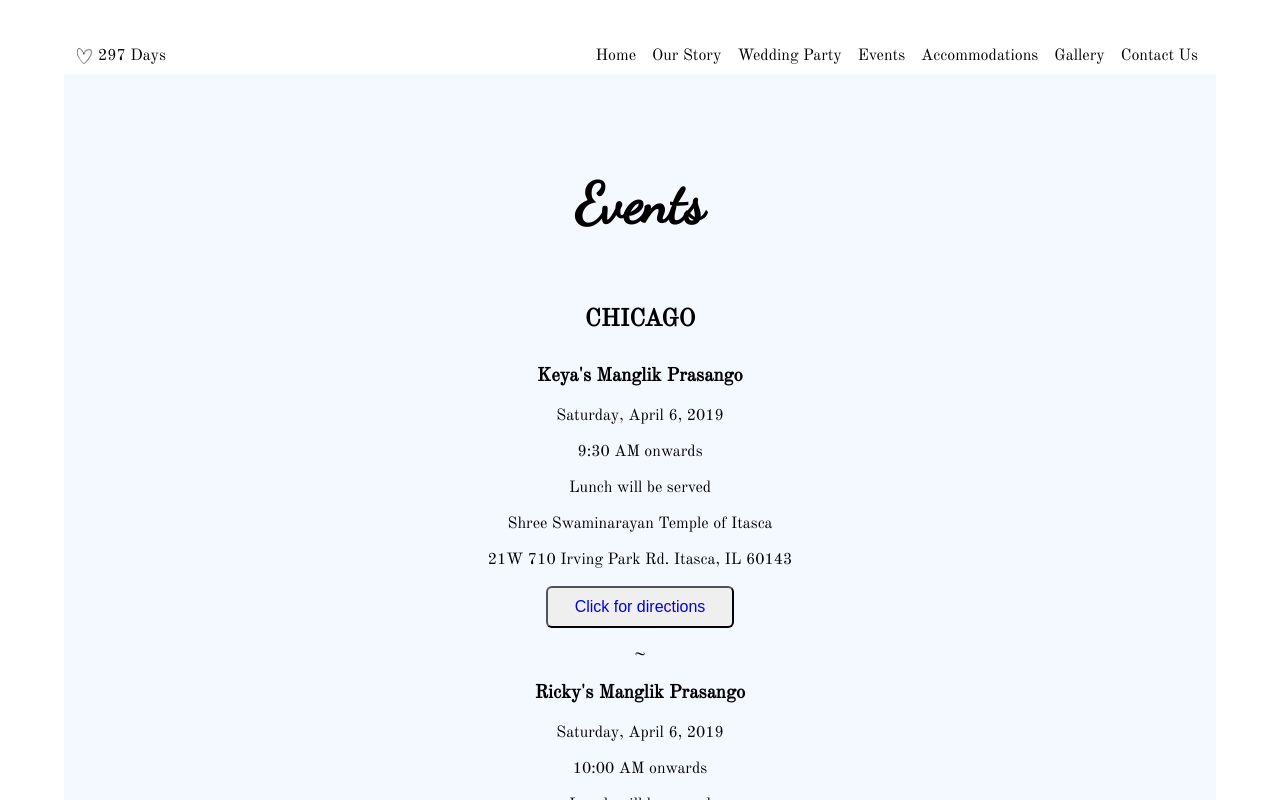
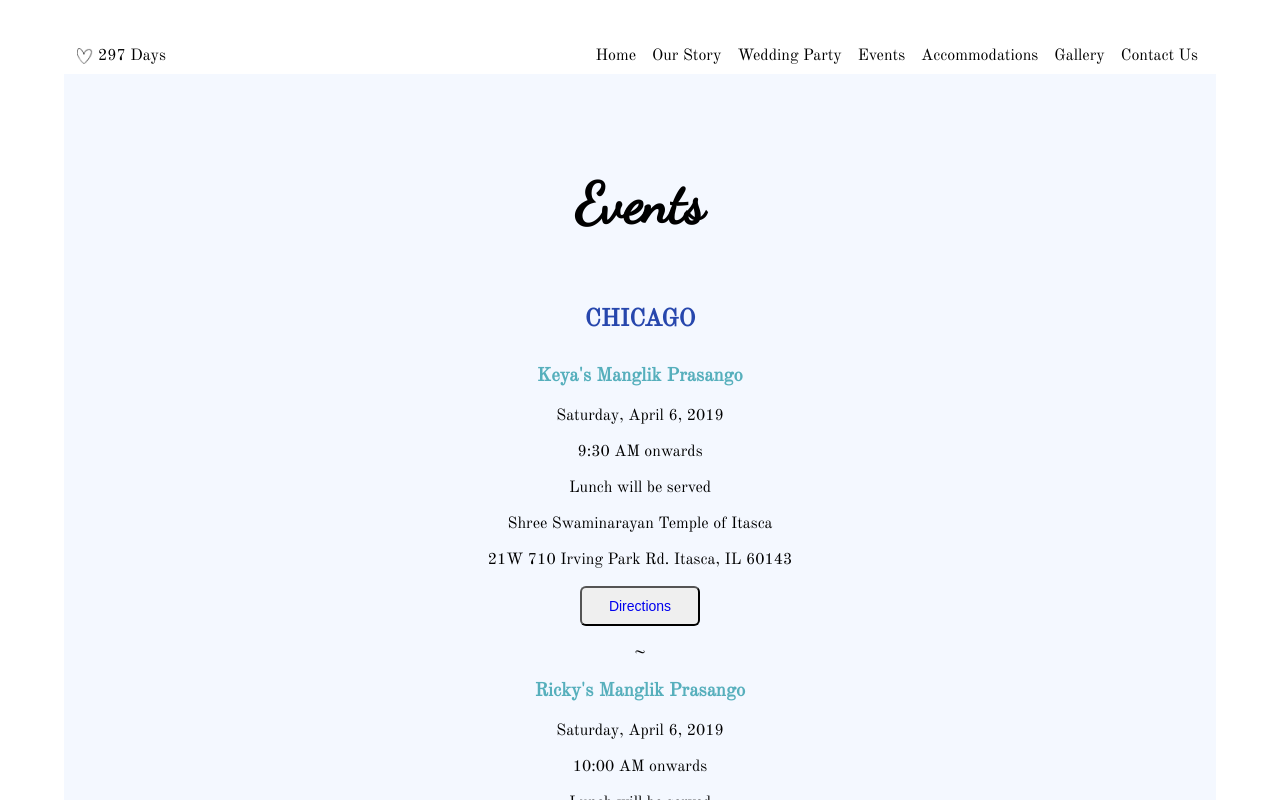
Before and after one commit to shreya317/rickyandkeya, a React (Create React App) app: page / in a window 1280 px wide. Both pictures are taken after a click on the link "Events". Shown: the top 800 px of the page. Built offline with nearby package versions, Linux system fonts and the light colour scheme.

Commit message:
color scheme update

```diff
--- a/src/Accommodations.css
+++ b/src/Accommodations.css
@@ -27,6 +27,7 @@
     font-family: 'Old Standard TT', serif;
     font-size: 1.5em;
     text-align: center;
+    color: #2747ad;
 }
 
 .Accommodations-book{
@@ -56,6 +57,10 @@
 
 .Accommodations-info{
     font-family: 'Old Standard TT', serif;
+}
+
+.Accommodations-info h3{
+    color: #2747ad;
 }
 
 .Accommodations-images{
--- a/src/Events.css
+++ b/src/Events.css
@@ -33,16 +33,20 @@
     font-size: 1.5em;
     text-align: center;
     margin: 30px;
+    color: #2747ad;
+}
+
+.Events-info h3 {
+    color: #56afbc;
 }
 
 .Events-button {
-    /* margin: 20px; */
     color: white;
     padding: 10px 27px;
     text-align: center;
     text-decoration: none;
     display: inline-block;
-    font-size: 16px;
+    font-size: 14px;
     border-radius: 6px;
 }
 
--- a/src/Events.js
+++ b/src/Events.js
@@ -25,7 +25,7 @@ export default class Events extends Component {
                     <p>Lunch will be served</p>
                     <p>Shree Swaminarayan Temple of Itasca</p>
                     <p>21W 710 Irving Park Rd. Itasca, IL 60143</p>
-                    <button className='Events-button'><a href='https://www.google.com/maps/dir//Shree+Swaminarayan+Temple,+21W710+W+Irving+Park+Rd,+Itasca,+IL+60143/@41.9769597,-88.0518311,17z/data=!4m9!4m8!1m0!1m5!1m1!1s0x880fadd37ba45e8f:0xf61f103403f92fe!2m2!1d-88.0496424!2d41.9769597!3e0' target='_blank'>Click for directions</a></button>
+                    <button className='Events-button'><a href='https://www.google.com/maps/dir//Shree+Swaminarayan+Temple,+21W710+W+Irving+Park+Rd,+Itasca,+IL+60143/@41.9769597,-88.0518311,17z/data=!4m9!4m8!1m0!1m5!1m1!1s0x880fadd37ba45e8f:0xf61f103403f92fe!2m2!1d-88.0496424!2d41.9769597!3e0' target='_blank'>Directions</a></button>
                     <p>~</p>
                     <h3>Ricky's Manglik Prasango</h3>
                     <p>Saturday, April 6, 2019</p>
```
